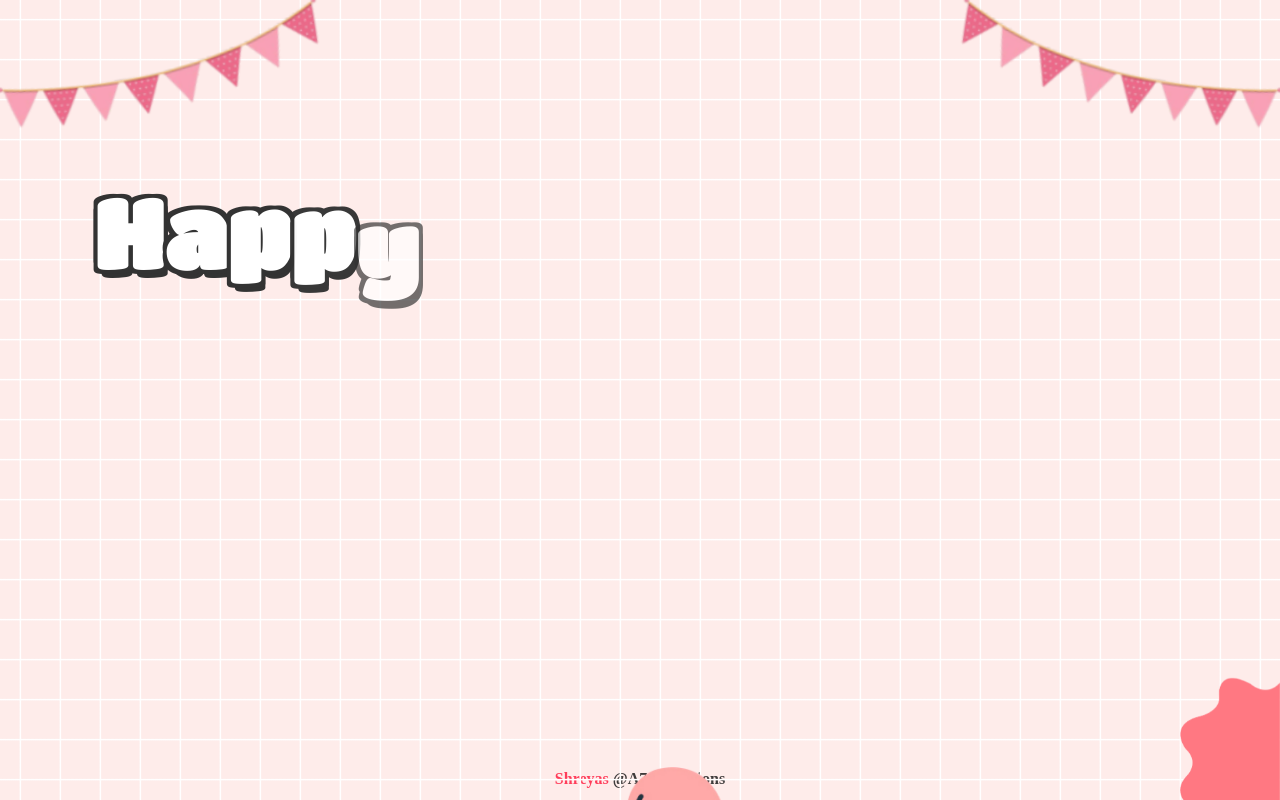
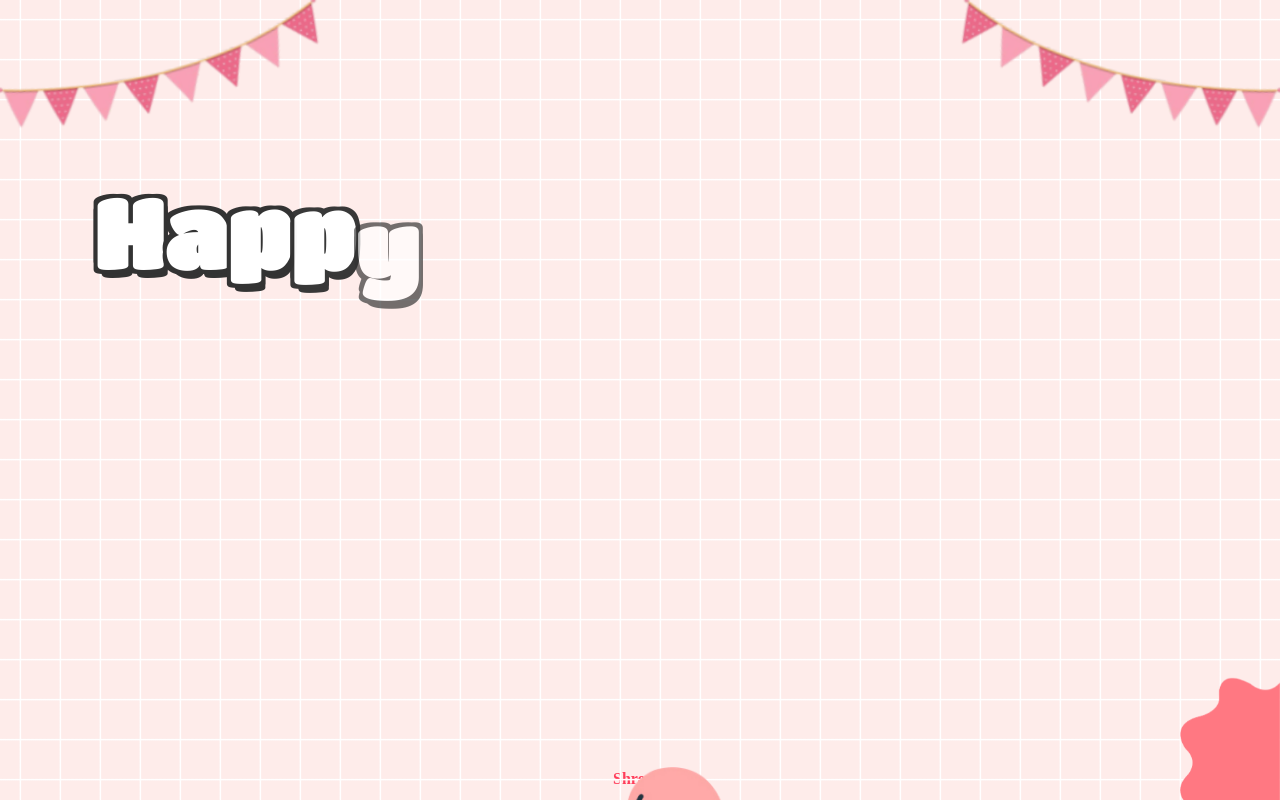
Before and after one commit to akhil2429/birthday, a plain HTML site: page index.html in a window 1280 px wide. Drawn offline with nearby package versions, Linux system fonts and the light colour scheme; a web font is replaced by a local one.

Commit message:
Update index.html

```diff
--- a/index.html
+++ b/index.html
@@ -145,7 +145,7 @@
 
     <div id="copy">
 		<p class="text-center text-white text-sm">Shreyas <a
-			href="https://www.instagram.com/aoudumber.dev/reels/#">@A7__creations</a></p>
+			href="https://www.instagram.com/aoudumber.dev/reels/#"></a></p>
 	  </div>
 </body>
 <script>
```
